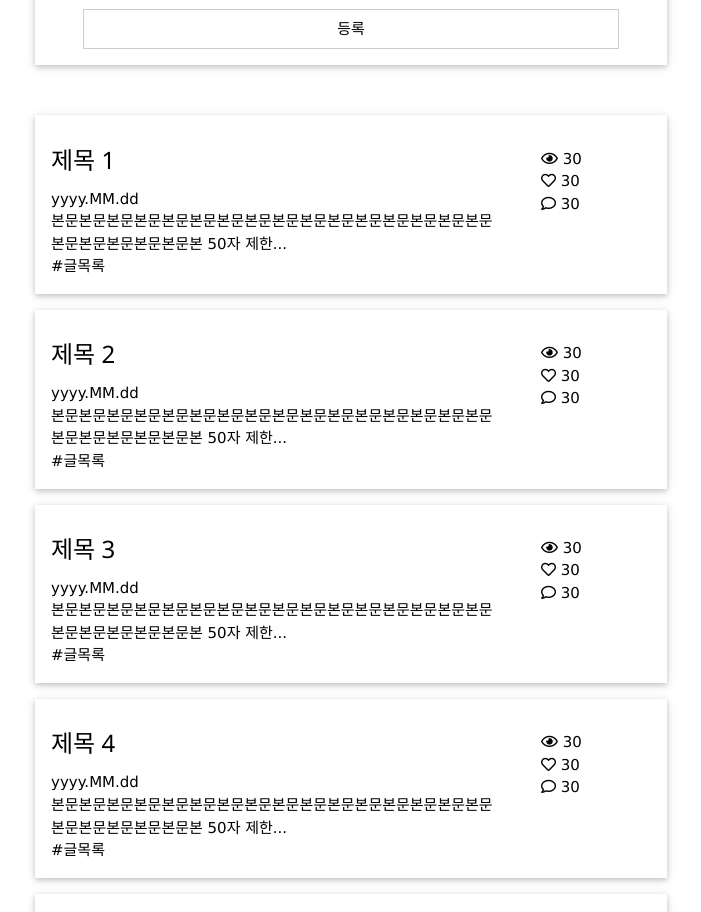
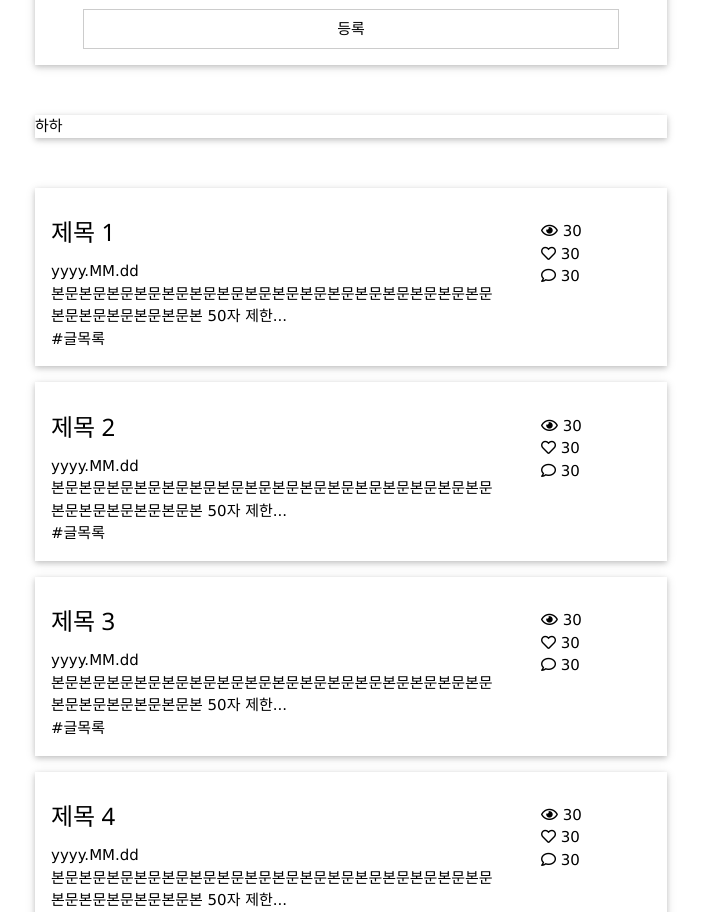
Before and after one commit to codemakim/vuelog, a Vue app: page / in a window 1280 px wide. Shown: the part 1562-2474 px from the top of the page, without its empty margins (333-1034 px from the left). Built offline with nearby package versions, Linux system fonts and the light colour scheme.

Commit message:
tiptap추가, 취약점 fix

```diff
--- a/package.json
+++ b/package.json
@@ -8,6 +8,7 @@
     "lint": "vue-cli-service lint"
   },
   "dependencies": {
+    "tiptap": "^1.25.0",
     "vue": "^2.5.21"
   },
   "devDependencies": {
--- a/src/components/board/Board.vue
+++ b/src/components/board/Board.vue
@@ -2,6 +2,7 @@
     <div class="w3-container">
         <h2>게시판 제목</h2>
         <BoardView></BoardView>
+        <boardWrite></boardWrite>
         <List></List>
         <pagination></pagination>
     </div>
--- a/src/components/board/Board_view.vue
+++ b/src/components/board/Board_view.vue
@@ -22,6 +22,7 @@
                 <span>#본문</span>
             </section>
         </article>
+        <!-- 댓글 부분 컴포넌트로 분리해야합니다. -->
         <footer class="w3-container">
             <hr class="line-btw-content-comment">
             <div class="w3-container post-comment">
--- a/src/components/board/Board_write.vue
+++ b/src/components/board/Board_write.vue
@@ -1,5 +1,5 @@
 <template>
-    <div class="w3-card">
+    <div class="w3-card board-view">
         하하
     </div>
 </template>
@@ -10,6 +10,9 @@ export default {
 }
 </script>
 
-<style>
-
+<style scoped>
+    div.board-view {
+        margin-top: 50px;
+        margin-bottom: 50px;
+    }
 </style>
```
Also changed, not shown: 1 other file (tests, documents, lock files or other folders).
